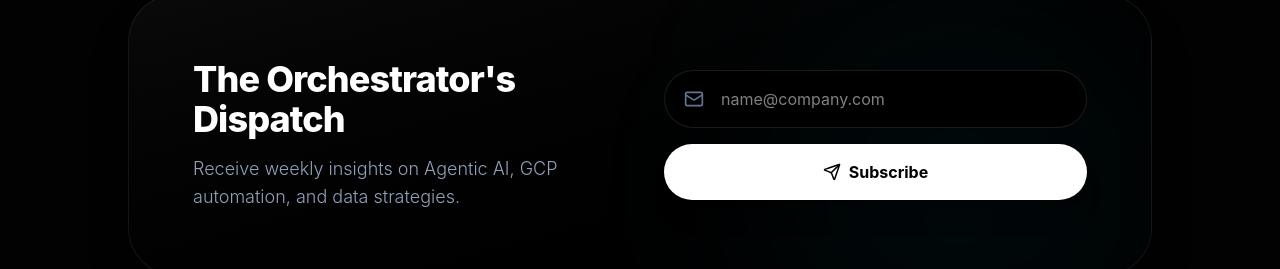
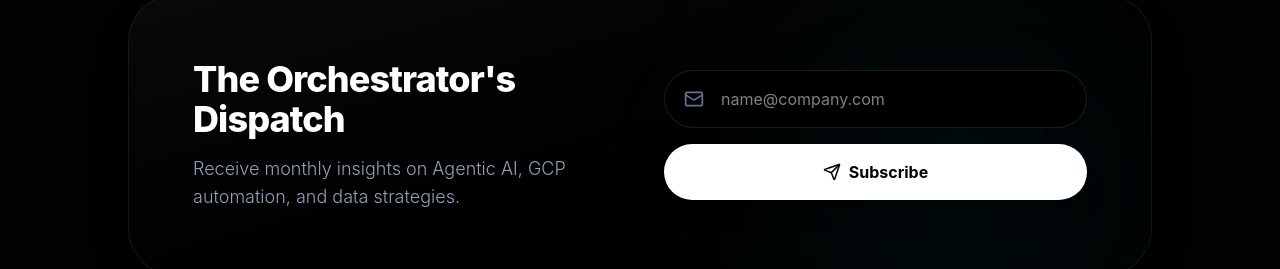
Before and after one commit to hendevdata/hendev, a React (Vite) app: page / in a window 1280 px wide. Shown: the part 3959-4228 px from the top of the page. Built offline with nearby package versions, Linux system fonts and the light colour scheme.

Commit message:
Change newsletter frequency from weekly to monthly

```diff
--- a/src/App.jsx
+++ b/src/App.jsx
@@ -80,7 +80,7 @@ const translations = {
     },
     newsletter: {
       title: "The Orchestrator's Dispatch",
-      desc: "Receive weekly insights on Agentic AI, GCP automation, and data strategies.",
+      desc: "Receive monthly insights on Agentic AI, GCP automation, and data strategies.",
       placeholder: "name@company.com",
       btnSubscribe: "Subscribe"
     },
```
